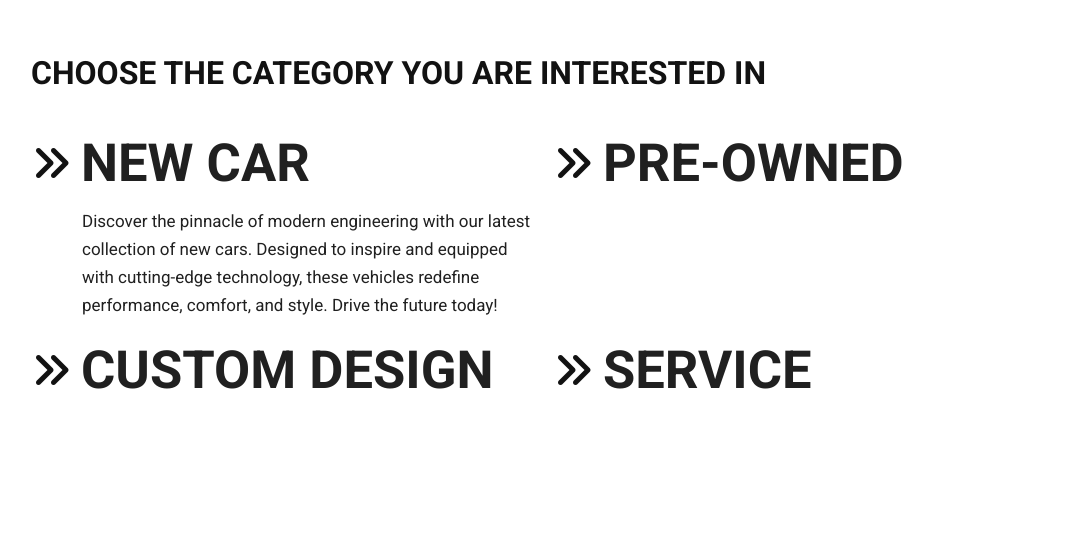
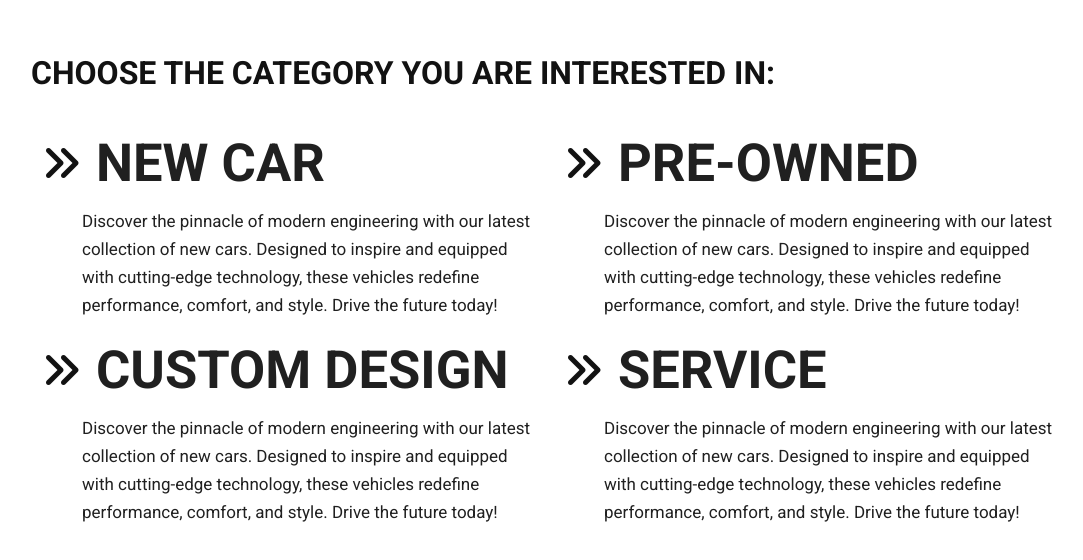
Before and after one commit to Jayde1600/GearMasters, a plain HTML site: page frontend/index.html in a window 1280 px wide. Shown: the part 1747-2307 px from the top of the page, without its empty margins (97-1180 px from the left). Before the commit the page ends 2281 px from the top, so only its background shows below. Drawn offline with Linux system fonts and the light colour scheme; a web font is replaced by a local one.

Commit message:
service-grid done

```diff
--- a/frontend/index.html
+++ b/frontend/index.html
@@ -77,7 +77,7 @@
 
     <section class="services" id="services">
         <div class="space">
-            <h1 class="ser-heading">CHOOSE THE CATEGORY YOU ARE INTERESTED IN</h1>
+            <h1 class="ser-heading">CHOOSE THE CATEGORY YOU ARE INTERESTED IN:</h1>
 
             <div class="grid-div">
                 <div class="new-car">
@@ -114,9 +114,22 @@
                             <h2>PRE-OWNED</h2>
                         </div>
                     </div>
+
+                    <div class="text-div">
+                        <div></div>
+                        <div class="newCar-text">
+                            <div class="ser-text">
+                                <p>
+                                    Discover the pinnacle of modern engineering with our latest collection of new cars.
+                                     Designed to inspire and equipped with cutting-edge technology, these vehicles
+                                     redefine performance, comfort, and style. Drive the future today!
+                                </p>
+                            </div>
+                        </div>
+                    </div>
                 </div>
 
-                <div class="pre-owned">
+                <div class="custom">
                     <div class="head-div">
                         <div class="New-Symbol">
                             <i class="fa-solid fa-angles-right"></i>
@@ -125,15 +138,41 @@
                             <h2>CUSTOM DESIGN</h2>
                         </div>
                     </div>
+
+                    <div class="text-div">
+                        <div></div>
+                        <div class="newCar-text">
+                            <div class="ser-text">
+                                <p>
+                                    Discover the pinnacle of modern engineering with our latest collection of new cars.
+                                     Designed to inspire and equipped with cutting-edge technology, these vehicles
+                                     redefine performance, comfort, and style. Drive the future today!
+                                </p>
+                            </div>
+                        </div>
+                    </div>
                 </div>
 
-                <div class="pre-owned">
+                <div class="service-div">
                     <div class="head-div">
                         <div class="New-Symbol">
                             <i class="fa-solid fa-angles-right"></i>
                         </div>
                         <div class="ser-head">
                             <h2>SERVICE</h2>
+                        </div>
+                    </div>
+
+                    <div class="text-div">
+                        <div></div>
+                        <div class="newCar-text">
+                            <div class="ser-text">
+                                <p>
+                                    Discover the pinnacle of modern engineering with our latest collection of new cars.
+                                     Designed to inspire and equipped with cutting-edge technology, these vehicles
+                                     redefine performance, comfort, and style. Drive the future today!
+                                </p>
+                            </div>
                         </div>
                     </div>
                 </div>
--- a/frontend/styling/style.css
+++ b/frontend/styling/style.css
@@ -308,6 +308,7 @@
     background-color: white;
     display: flex;
     justify-content: center;
+    height: 100vh;
 }
 
 .space {
@@ -332,11 +333,66 @@
 .new-car {
     display: grid;
     grid-template-rows: 60px 1fr;
+    cursor: pointer;
+    border-radius: 20px;
+}
+
+.new-car:hover {
+    border-color: black;
+    border-width: 1px;
+    border-style: solid;
+    transform: scale(1.02);
+    padding-right: 10px;
+}
+
+.pre-owned {
+    display: grid;
+    grid-template-rows: 60px 1fr;
+    cursor: pointer;
+    border-radius: 20px;
+}
+
+.pre-owned:hover {
+    border-color: black;
+    border-width: 1px;
+    border-style: solid;
+    transform: scale(1.02);
+    padding-right: 10px;
+}
+
+.custom {
+    display: grid;
+    grid-template-rows: 60px 1fr;
+    cursor: pointer;
+    border-radius: 20px;
+}
+
+.custom:hover {
+    border-color: black;
+    border-width: 1px;
+    border-style: solid;
+    transform: scale(1.02);
+    padding-right: 10px;
+}
+
+.service-div {
+    display: grid;
+    grid-template-rows: 60px 1fr;
+    cursor: pointer;
+    border-radius: 20px;
+}
+
+.service-div:hover {
+    border-color: black;
+    border-width: 1px;
+    border-style: solid;
+    transform: scale(1.02);
+    padding-right: 10px;
 }
 
 .head-div {
     display: grid;
-    grid-template-columns: 50px 1fr;
+    grid-template-columns: 65px 1fr;
     width: 100%;
 }
 
@@ -360,7 +416,6 @@
 
 .ser-text {
     color: #202020;
-
 }
 
 .ser-text p {
@@ -373,6 +428,7 @@
     display: flex;
     align-items: center;
     padding-right: 20px;
+    padding-left: 10px;
 }
 
 .New-Symbol i {
```
